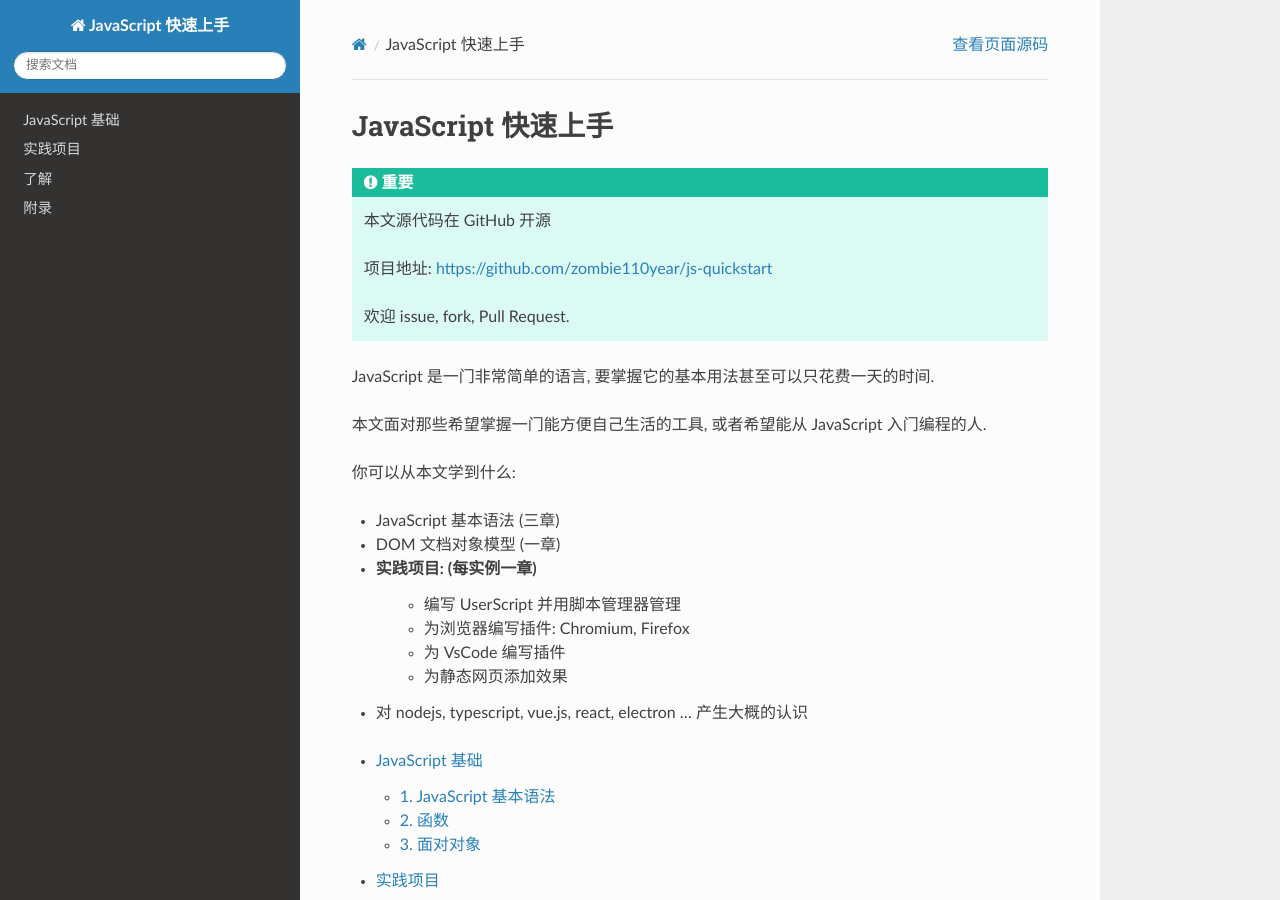
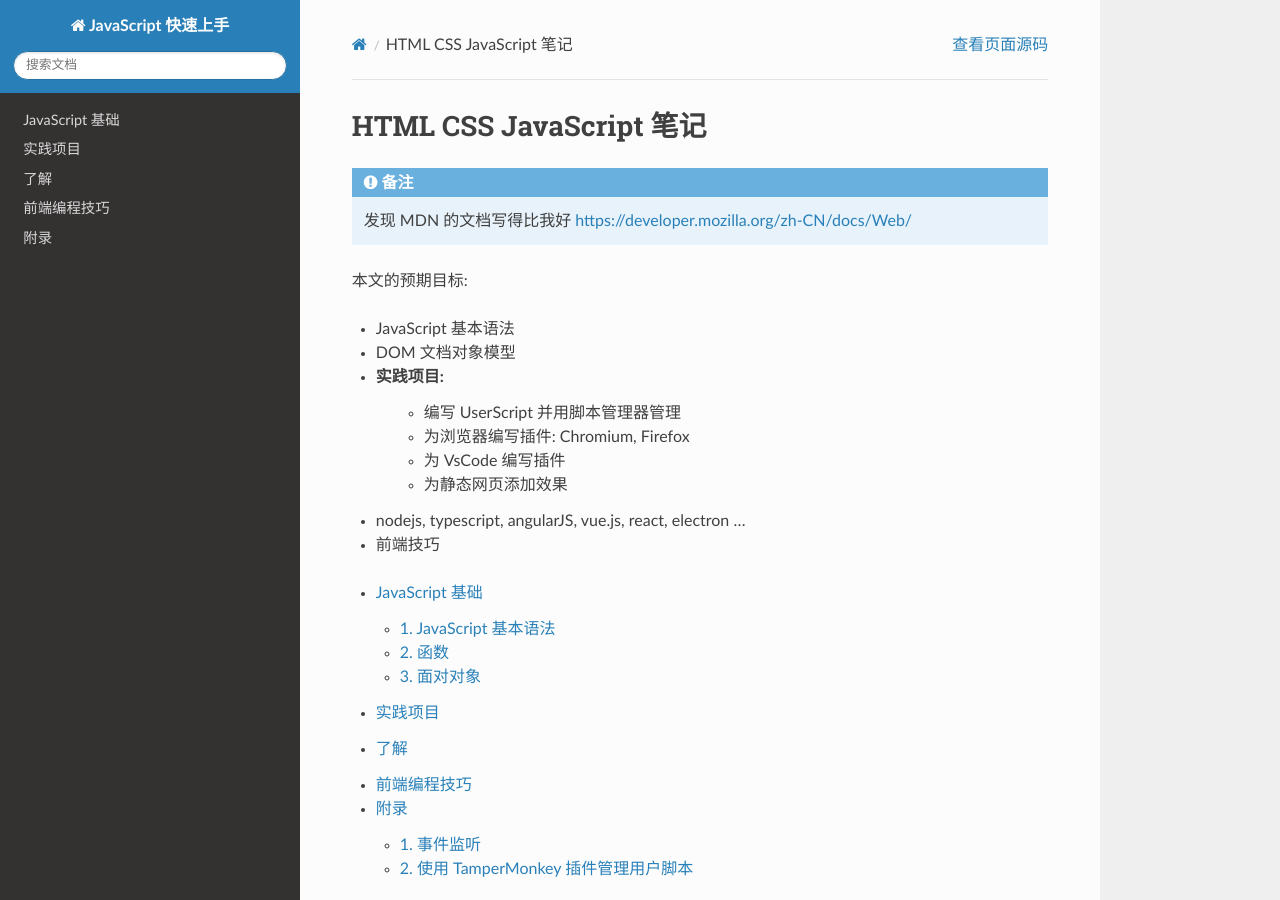
Before and after one commit to zombie110year/js-quickstart, a Sphinx documentation site: the page built from doc/index.rst, in a window 1280 px wide and 900 px high. Built offline with Sphinx 7.4.7 and the Read the Docs theme 2.0.0, drawn with Linux system fonts in a browser that asks for light colours.

Commit message:
修改文档目标

```diff
--- a/doc/index.rst
+++ b/doc/index.rst
@@ -1,27 +1,23 @@
 ################################
-JavaScript 快速上手
+HTML CSS JavaScript 笔记
 ################################
 
-.. important:: 本文源代码在 GitHub 开源
 
-    项目地址: |project-address|
+.. note::
 
-    欢迎 issue, fork, Pull Request.
+    发现 MDN 的文档写得比我好 https://developer.mozilla.org/zh-CN/docs/Web/
 
-JavaScript 是一门非常简单的语言, 要掌握它的基本用法甚至可以只花费一天的时间.
+本文的预期目标:
 
-本文面对那些希望掌握一门能方便自己生活的工具, 或者希望能从 JavaScript 入门编程的人.
-
-你可以从本文学到什么:
-
-- JavaScript 基本语法 (三章)
-- DOM 文档对象模型 (一章)
-- 实践项目: (每实例一章)
+- JavaScript 基本语法
+- DOM 文档对象模型
+- 实践项目:
     - 编写 UserScript 并用脚本管理器管理
     - 为浏览器编写插件: Chromium, Firefox
     - 为 VsCode 编写插件
     - 为静态网页添加效果
-- 对 nodejs, typescript, vue.js, react, electron ... 产生大概的认识
+- nodejs, typescript, angularJS, vue.js, react, electron ...
+- 前端技巧
 
 .. toctree::
     :maxdepth: 2
--- /dev/null
+++ b/doc/tips/index.rst
@@ -0,0 +1,3 @@
+############
+前端编程技巧
+############
```
Also changed, not shown: other parts of doc/index.rst (+1 -2 lines).
